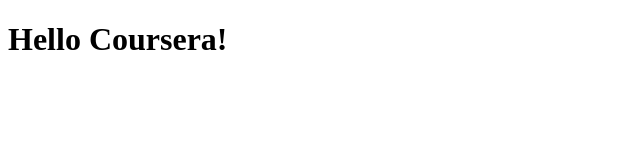
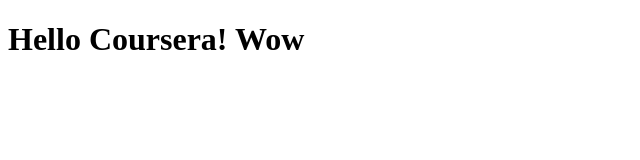
Before and after one commit to mkotzian/mk1, a plain HTML site: page site/index.html in a window 1280 px wide. Shown: the whole page, without its empty margins (0-640 px from the left). Drawn offline with Linux system fonts and the light colour scheme.

Commit message:
Small change

```diff
--- a/site/index.html
+++ b/site/index.html
@@ -4,6 +4,6 @@
 	<title>Hello Coursera!</title>
 </head>
 <body>
-<h1>Hello Coursera!</h1>
+<h1>Hello Coursera! Wow</h1>
 </body>
 </html>
```
